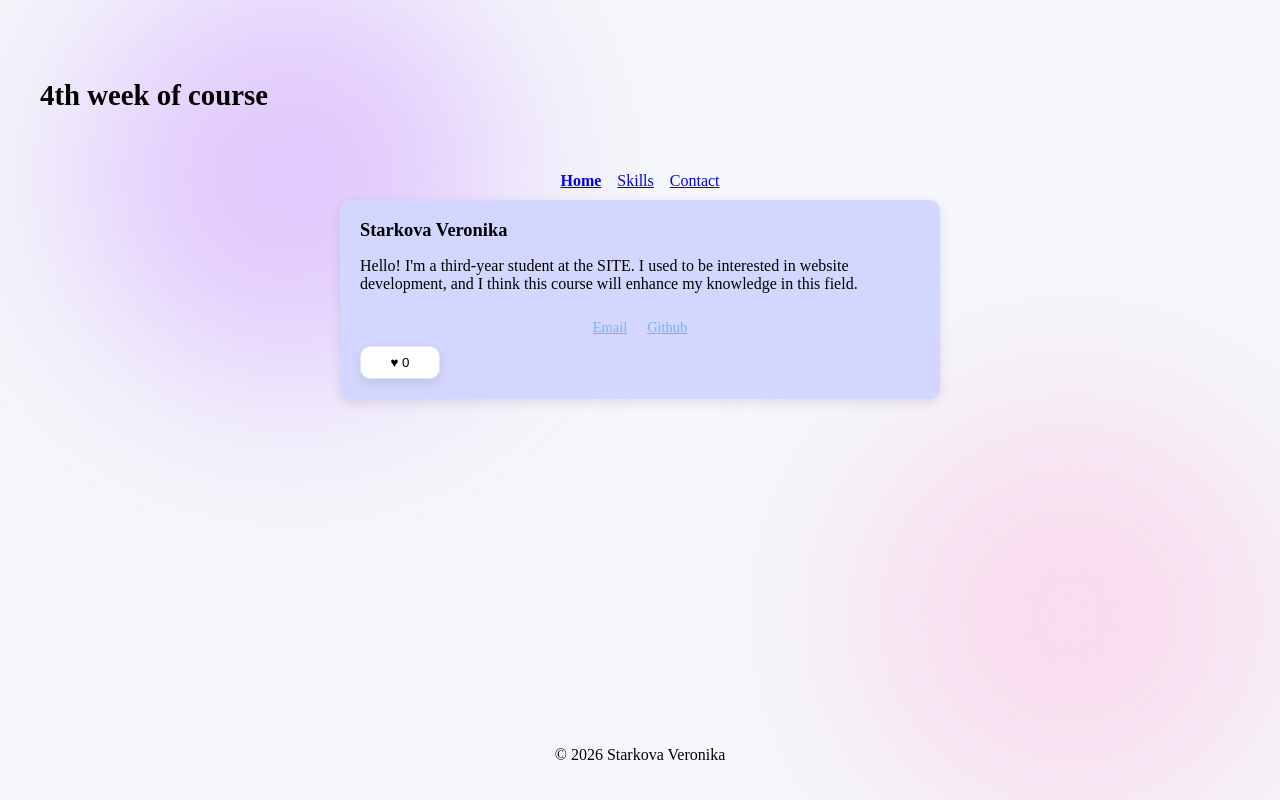
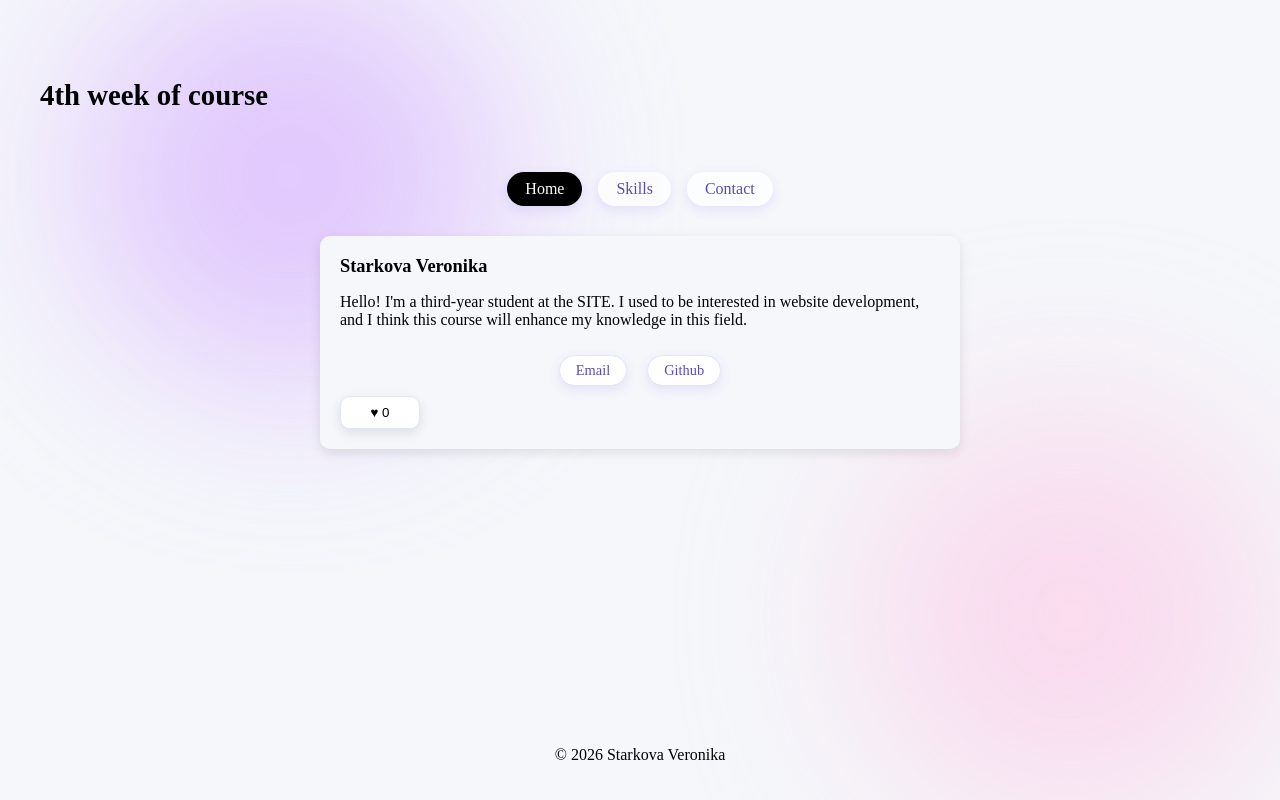
Before and after one commit to uxitoss/iwamad-practice, a React (Vite) app: page / in a window 1280 px wide. Built offline with nearby package versions, Linux system fonts and the light colour scheme.

Commit message:
Week 4: visual polish

```diff
--- a/src/pages/SkillsPage.tsx
+++ b/src/pages/SkillsPage.tsx
@@ -6,6 +6,9 @@ const skills: Skill[] = [
   { id: 's3', name: 'JavaScript' },
   { id: 's4', name: 'React' },
   { id: 's5', name: 'TypeScript' },
+  { id: 's6', name: 'Python' },
+  { id: 's7', name: 'C++' },
+  { id: 's8', name: 'C#' },
 ];
 
 function SkillsPage() {
--- a/src/style.css
+++ b/src/style.css
@@ -1,4 +1,3 @@
-
 body {
   background-color: #f5f7fb;
   padding: 20px 40px;/*padding inside the main block*/
@@ -28,18 +27,11 @@ header h1 {
   box-shadow: 0 4px 12px #0000001a;
   border-radius: 10px;
   padding: 20px;
+  margin: 20px auto;
 }
 
 .style-1 {
-  background-color: rgb(211, 215, 255);
-}
-
-.style-2 {
-  background-color: rgb(240, 211, 255);
-}
-
-.style-3 {
-  background-color: rgb(255, 211, 248);
+  background-color: #f5f7fb;
 }
 
   .links {
@@ -48,10 +40,23 @@ header h1 {
   }
 
   .links a {
-    color: #6bb5ff;
+    color: #5b4bb5;
     font-size: 0.9rem;
     font-weight: 500;
     margin: 10px;/*margin in the block of links*/
+    text-decoration: none;
+    padding: 6px 16px;/*padding inside each link pill, around the text*/
+    border-radius: 999px;
+    background: #fff;
+    border: 1px solid #e1e6f0;
+    box-shadow: 0 4px 12px rgba(108, 76, 241, 0.12);
+    transition: transform 0.2s, background 0.2s, color 0.2s;
+  }
+
+  .links a:hover {
+    transform: scale(1.1);/*grows a little on hover, like the menu buttons*/
+    background: #000000;
+    color: #fff;
   }
 
   .like-btn {
@@ -109,17 +114,27 @@ nav {
   display: flex;
   justify-content: center;
   gap: 16px;
-  margin: 10px 0;
+  margin: 10px 0;/*margin outside the menu, above and below it*/
+}
+
+nav a {
+  text-decoration: none;
+  color: #5b4bb5;
+  padding: 8px 18px;/*padding inside each button, around the text*/
+  border-radius: 999px;
+  background: rgba(255, 255, 255, 0.7);
+  box-shadow: 0 4px 12px rgba(108, 76, 241, 0.12);
+  transition: transform 0.2s, background 0.2s;
+}
+
+nav a:hover {
+  transform: scale(1.1);/*the button grows a little on hover*/
+  background: #fff;
 }
 
 nav a.active {
-  font-weight: bold;
-  text-decoration: underline;
-}
-
-.home-single {
-  max-width: 600px;
-  margin: 0 auto;
+  background: #000000;
+  color: #fff;
 }
 
 /*below is the section with the background design*/
```
Also changed, not shown: 5 other files (tests, documents, lock files or other folders).
